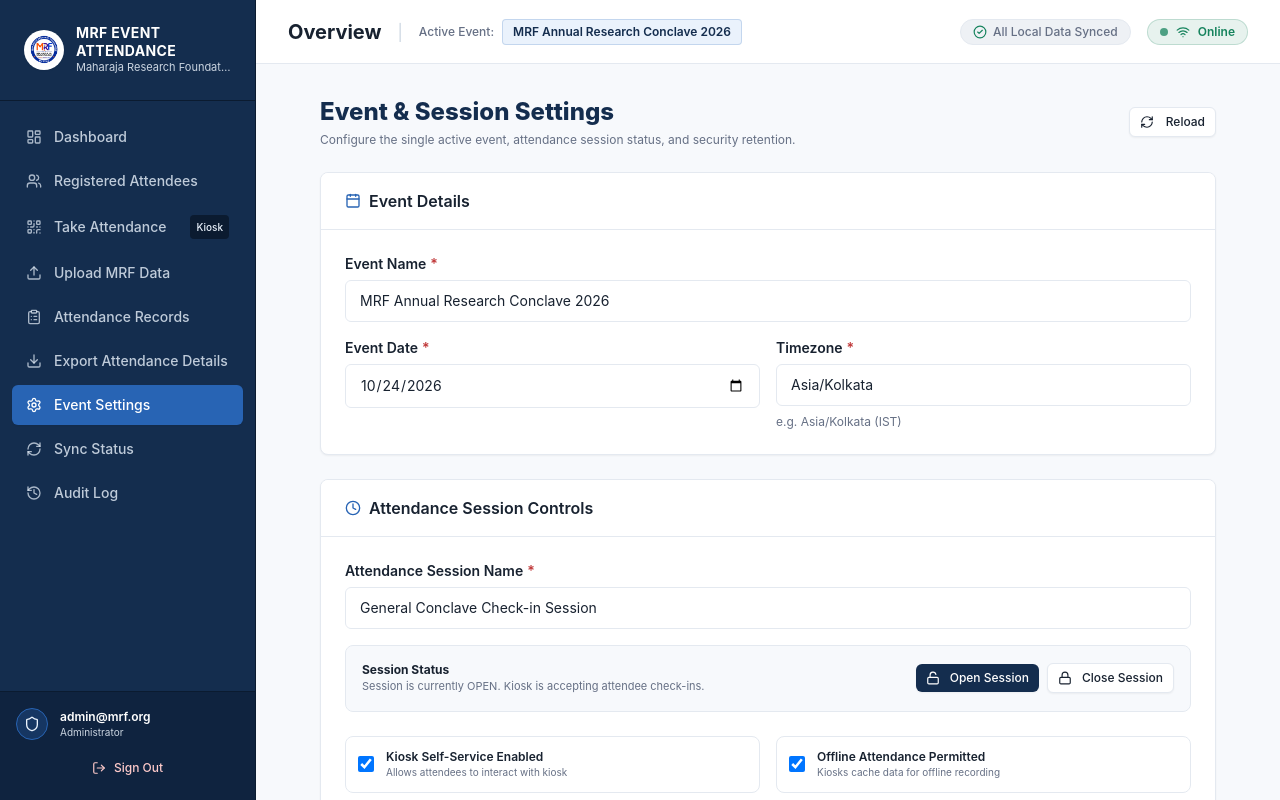
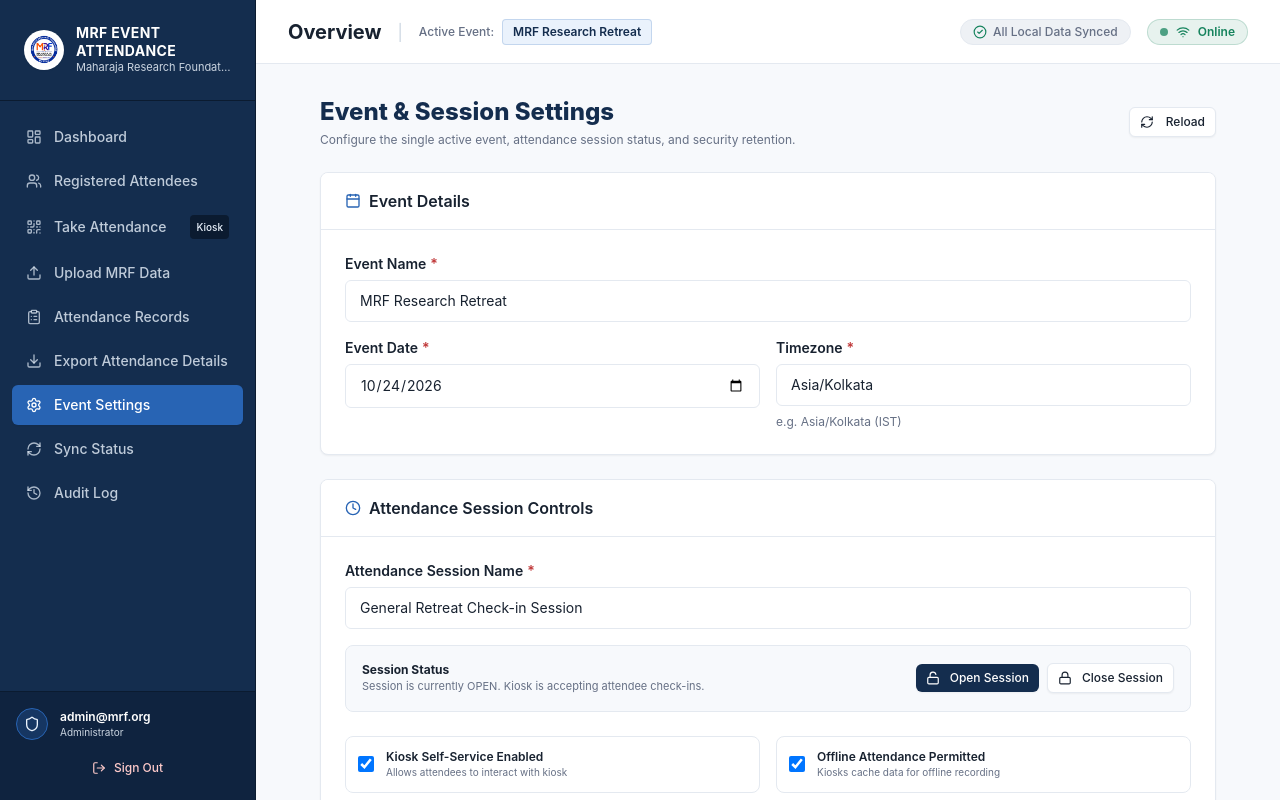
Before and after one commit to Vinod1234-JPG/attendencestudent, a Next.js app: page /admin/event in a window 1280 px wide. Built offline with nearby package versions, Linux system fonts and the light colour scheme; no server answers; the database is empty.

Commit message:
feat(branding): update event name to MRF Research Retreat across frontend and backend

```diff
--- a/src/app/admin/event/page.tsx
+++ b/src/app/admin/event/page.tsx
@@ -25,7 +25,7 @@ export default function EventSettingsPage() {
 
   // Form fields
   const [eventId, setEventId] = useState('');
-  const [eventName, setEventName] = useState('MRF Annual Research Conclave 2026');
+  const [eventName, setEventName] = useState('MRF Research Retreat');
   const [eventDate, setEventDate] = useState('2026-10-24');
   const [timezone, setTimezone] = useState('Asia/Kolkata');
   const [kioskEnabled, setKioskEnabled] = useState(true);
@@ -33,7 +33,7 @@ export default function EventSettingsPage() {
   const [photoRetentionDays, setPhotoRetentionDays] = useState(365);
 
   const [sessionId, setSessionId] = useState('');
-  const [sessionName, setSessionName] = useState('General Conclave Check-in Session');
+  const [sessionName, setSessionName] = useState('General Retreat Check-in Session');
   const [sessionStatus, setSessionStatus] = useState<'open' | 'closed'>('open');
 
   const loadSettings = async () => {
--- a/src/app/admin/exports/page.tsx
+++ b/src/app/admin/exports/page.tsx
@@ -239,7 +239,7 @@ NOTE: These records represent attendance captured locally on this hardware devic
             <div className="flex items-center justify-between p-3 bg-[#F7F9FC] border border-[#E4E9F0] rounded-lg">
               <div>
                 <p className="text-xs font-bold text-[#182230]">Combined Attendance (Excel)</p>
-                <p className="text-[11px] text-[#667085]">Full official conclave attendance workbook</p>
+                <p className="text-[11px] text-[#667085]">Full official research retreat attendance workbook</p>
               </div>
               <Button
                 variant="primary"
--- a/src/app/api/auth/login/route.ts
+++ b/src/app/api/auth/login/route.ts
@@ -15,10 +15,10 @@ export async function POST(request: Request) {
     }
 
     const trimmedEmail = email.trim().toLowerCase();
-    const masterPassword = process.env.ADMIN_PASSWORD || 'MRF@Conclave2026';
+    const masterPassword = process.env.ADMIN_PASSWORD || 'MRF@ResearchRetreat';
     const isMasterCredential =
       (trimmedEmail === 'admin@mrf.org' || trimmedEmail === 'convener@mrf.org') &&
-      password === masterPassword;
+      (password === masterPassword || password === 'MRF@ResearchRetreat' || password === 'MRF@Conclave2026');
 
     const isPlaceholder =
       !process.env.NEXT_PUBLIC_SUPABASE_URL ||
@@ -79,7 +79,7 @@ export async function POST(request: Request) {
       return NextResponse.json(
         {
           error:
-            'Invalid credentials. (For MRF Admin access, use admin@mrf.org / MRF@Conclave2026)',
+            'Invalid credentials. (For MRF Admin access, use admin@mrf.org / MRF@ResearchRetreat)',
         },
         { status: 401 }
       );
--- a/src/app/api/event/route.ts
+++ b/src/app/api/event/route.ts
@@ -13,7 +13,7 @@ export async function GET() {
         success: true,
         event: {
           id: 'dev-event-1',
-          name: 'MRF Annual Research Conclave 2026',
+          name: 'MRF Research Retreat',
           event_date: '2026-10-24',
           timezone: 'Asia/Kolkata',
           status: 'active',
@@ -24,7 +24,7 @@ export async function GET() {
         session: {
           id: 'dev-session-1',
           event_id: 'dev-event-1',
-          name: 'General Conclave Check-in Session',
+          name: 'General Retreat Check-in Session',
           status: 'open',
           opens_at: new Date().toISOString(),
           closes_at: null,
--- a/src/app/api/exports/route.ts
+++ b/src/app/api/exports/route.ts
@@ -80,7 +80,7 @@ export async function GET(request: Request) {
         'Attendee Name': sanitizeCell(p.name),
         Category: p.category === 'guide' ? 'Guide' : 'PhD Scholar',
         'Registered Identifier': sanitizeCell(p.category === 'guide' ? p.normalized_email : p.phd_id),
-        'Event Name': sanitizeCell(r.event_sessions?.events?.name || 'MRF Conclave'),
+        'Event Name': sanitizeCell(r.event_sessions?.events?.name || 'MRF Research Retreat'),
         'Session Name': sanitizeCell(r.event_sessions?.name || 'General Session'),
         'Local Capture Time (ISO)': sanitizeCell(r.captured_at_device),
         'Server Receipt Time (ISO)': sanitizeCell(r.received_at_server),
--- a/src/app/api/kiosk/lookup/route.ts
+++ b/src/app/api/kiosk/lookup/route.ts
@@ -93,11 +93,11 @@ export async function POST(request: Request) {
         },
         event: {
           id: 'dev-event-1',
-          name: 'MRF Annual Research Conclave 2026',
+          name: 'MRF Research Retreat',
         },
         session: {
           id: 'dev-session-1',
-          name: 'General Conclave Check-in Session',
+          name: 'General Retreat Check-in Session',
         },
         already_attended: alreadyAttended,
         existing_record: null,
--- a/src/app/api/kiosk/prep-offline/route.ts
+++ b/src/app/api/kiosk/prep-offline/route.ts
@@ -47,7 +47,7 @@ export async function GET() {
         generated_at: new Date().toISOString(),
         event: {
           id: 'dev-event-1',
-          name: 'MRF Annual Research Conclave 2026',
+          name: 'MRF Research Retreat',
           event_date: '2026-10-24',
           timezone: 'Asia/Kolkata',
           status: 'active',
@@ -57,7 +57,7 @@ export async function GET() {
         session: {
           id: 'dev-session-1',
           event_id: 'dev-event-1',
-          name: 'General Conclave Check-in Session',
+          name: 'General Retreat Check-in Session',
           status: 'open',
           opens_at: new Date().toISOString(),
           closes_at: null,
--- a/src/app/api/kiosk/submit/route.ts
+++ b/src/app/api/kiosk/submit/route.ts
@@ -49,7 +49,7 @@ export async function POST(request: Request) {
         captured_at_device: capturedAtDevice || nowIso,
         received_at_server: nowIso,
         status: 'confirmed',
-        session_name: 'General Conclave Check-in Session',
+        session_name: 'General Retreat Check-in Session',
         attendee: {
           id: personId,
           name: person?.name || attendeeName,
--- a/src/app/kiosk/page.tsx
+++ b/src/app/kiosk/page.tsx
@@ -234,8 +234,8 @@ export default function KioskPage() {
         identifier: normalized,
         masked_identifier: maskIdentifier(normalized, category),
         session_id: session?.id || 'dev-session-1',
-        session_name: session?.name || 'General Conclave Check-in Session',
-        event_name: event?.name || 'MRF Annual Research Conclave 2026',
+        session_name: session?.name || 'General Retreat Check-in Session',
+        event_name: event?.name || 'MRF Research Retreat',
       });
       setStep('CONFIRM_DETAILS');
     } catch (offlineErr: any) {
--- a/src/app/page.tsx
+++ b/src/app/page.tsx
@@ -43,7 +43,7 @@ export default function HomePage() {
         <div className="max-w-4xl w-full text-center space-y-8">
           <div>
             <span className="inline-block px-3.5 py-1 rounded-full text-xs font-semibold bg-[#EAF2FC] text-[#2864B4] mb-3">
-              MRF Conclave 2026 Attendance System
+              MRF Research Retreat Attendance System
             </span>
             <h2 className="text-3xl md:text-5xl font-extrabold text-[#142D4E] tracking-tight leading-tight">
               MRF Event Attendance Tracker
--- a/src/components/layout/AdminTopBar.tsx
+++ b/src/components/layout/AdminTopBar.tsx
@@ -12,11 +12,23 @@ interface AdminTopBarProps {
 
 export function AdminTopBar({
   title = 'Overview',
-  eventName = 'MRF Annual Research Conclave 2026',
+  eventName = 'MRF Research Retreat',
 }: AdminTopBarProps) {
   const [isOnline, setIsOnline] = useState<boolean>(true);
   const [pendingCount, setPendingCount] = useState<number>(0);
   const [isSyncing, setIsSyncing] = useState<boolean>(false);
+  const [activeEventName, setActiveEventName] = useState<string>(eventName);
+
+  useEffect(() => {
+    fetch('/api/event')
+      .then((res) => res.json())
+      .then((data) => {
+        if (data?.event?.name) {
+          setActiveEventName(data.event.name);
+        }
+      })
+      .catch(() => {});
+  }, []);
 
   useEffect(() => {
     // Check initial online status
@@ -64,7 +76,7 @@ export function AdminTopBar({
         <div className="flex items-center gap-2">
           <span className="text-xs font-medium text-[#667085]">Active Event:</span>
           <span className="text-xs font-semibold text-[#142D4E] bg-[#EAF2FC] px-2.5 py-1 rounded border border-[#2864B4]/20">
-            {eventName}
+            {activeEventName}
           </span>
         </div>
       </div>
```
